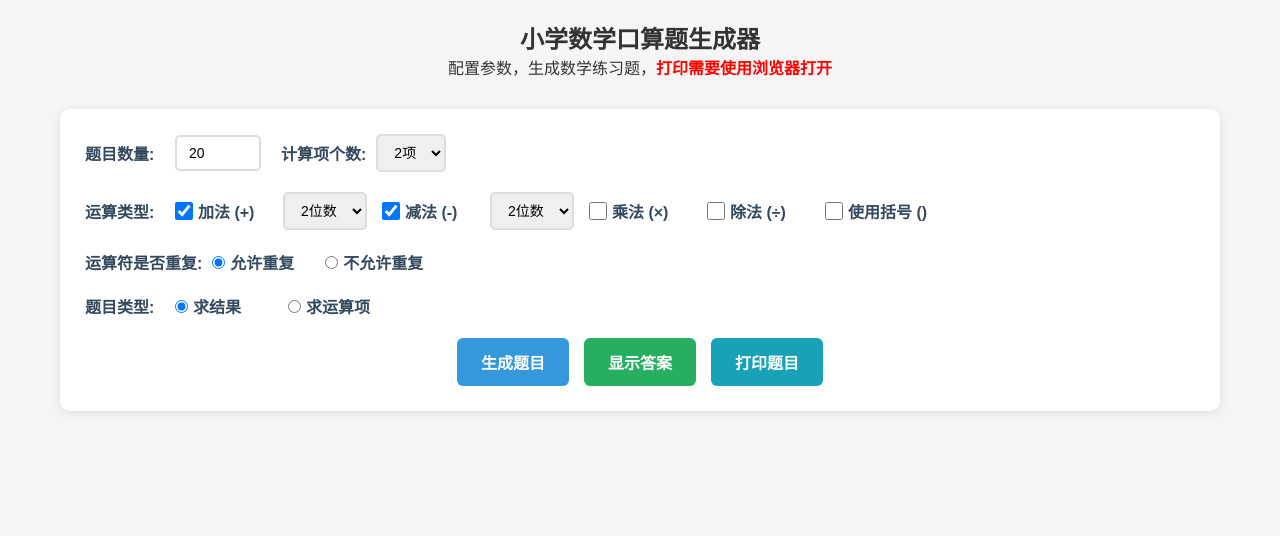
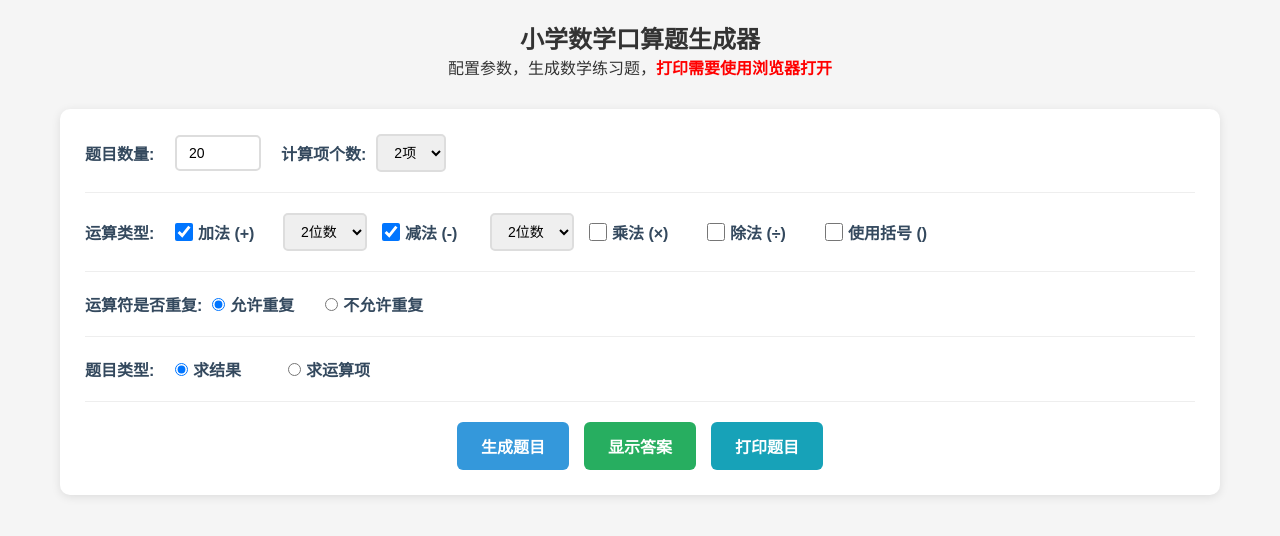
Before and after one commit to dllen/PrimarySchoolMathematicsGenerator, a Vue app: page / in a window 1280 px wide. Shown: the top 536 px of the page. Built offline with nearby package versions, Linux system fonts and the light colour scheme.

Commit message:
style: Improve config panel layout and readability

```diff
--- a/src/style.css
+++ b/src/style.css
@@ -39,8 +39,16 @@ body {
   display: flex;
   flex-wrap: wrap;
   gap: 20px;
+  align-items: center;
+  border-bottom: 1px solid #eee; /* Add a light bottom border */
+  padding-bottom: 20px; /* Add some space for the border */
   margin-bottom: 20px;
-  align-items: center;
+}
+
+.config-row:last-child {
+  border-bottom: none; /* Remove border from the last row */
+  margin-bottom: 0;
+  padding-bottom: 0;
 }
 
 .config-item {
@@ -53,6 +61,8 @@ body {
   font-weight: bold;
   color: #34495e;
   min-width: 80px;
+  text-align: left; /* Explicitly align left */
+  white-space: nowrap; /* Prevent wrapping */
 }
 
 .config-item input, .config-item select {
```
